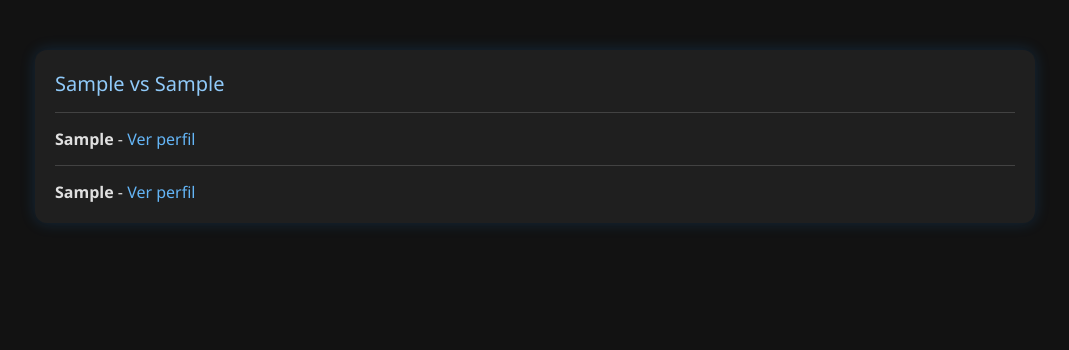
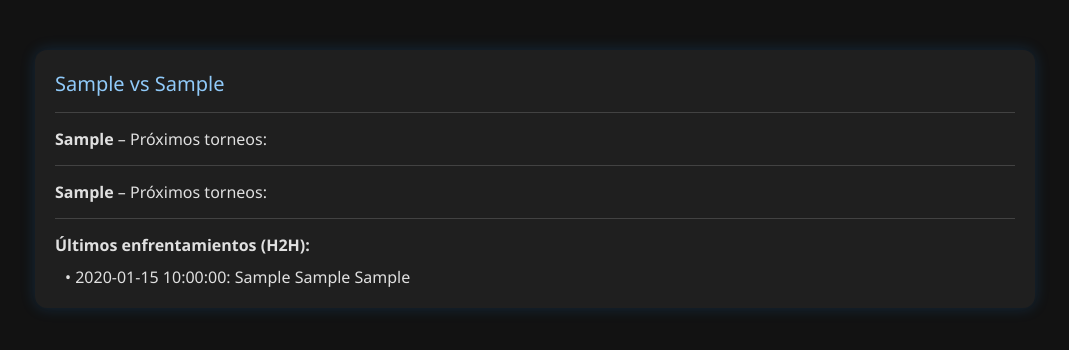
Before and after one commit to jmirandal1994/tennisgo, a Flask app: page / in a window 1280 px wide. Shown: the part 126-476 px from the top of the page, without its empty margins (105-1174 px from the left). Run offline with Flask 3, Linux system fonts and the light colour scheme; a database or web service that is not in the repository returns one stand-in record (values such as "Sample title"); data that the repository does not hold is empty.

Commit message:
Update index.html

```diff
--- a/templates/index.html
+++ b/templates/index.html
@@ -57,6 +57,10 @@
       border-top: 1px solid #424242;
       margin: 15px 0;
     }
+    .h2h-block {
+      margin-top: 10px;
+      padding-left: 10px;
+    }
   </style>
 </head>
 <body>
@@ -75,23 +79,34 @@
     {% for p in partidos %}
       <div class="card">
         <div class="title">{{ p.jugador_1 }} vs {{ p.jugador_2 }}</div>
+
         <div class="divider"></div>
 
-        <div><strong>{{ p.jugador_1 }}</strong> - <a href="{{ p.link_1 }}" target="_blank">Ver perfil</a></div>
+        <div><strong>{{ p.jugador_1 }}</strong> – Próximos torneos:</div>
         {% for t in p.torneos_1 %}
           <div class="torneo {% if t.es_importante %}importante{% else %}noimportante{% endif %}">
-            • {{ t.fecha }} - {{ t.torneo }}
+            • {{ t.fecha }} – {{ t.torneo }}
           </div>
         {% endfor %}
 
         <div class="divider"></div>
 
-        <div><strong>{{ p.jugador_2 }}</strong> - <a href="{{ p.link_2 }}" target="_blank">Ver perfil</a></div>
+        <div><strong>{{ p.jugador_2 }}</strong> – Próximos torneos:</div>
         {% for t in p.torneos_2 %}
           <div class="torneo {% if t.es_importante %}importante{% else %}noimportante{% endif %}">
-            • {{ t.fecha }} - {{ t.torneo }}
+            • {{ t.fecha }} – {{ t.torneo }}
           </div>
         {% endfor %}
+
+        {% if p.h2h and p.h2h|length > 0 %}
+          <div class="divider"></div>
+          <div><strong>Últimos enfrentamientos (H2H):</strong></div>
+          <div class="h2h-block">
+            {% for match in p.h2h %}
+              <div>• {{ match.event_date }}: {{ match.event_home_team }} {{ match.event_final_result }} {{ match.event_away_team }}</div>
+            {% endfor %}
+          </div>
+        {% endif %}
       </div>
     {% endfor %}
 
```
